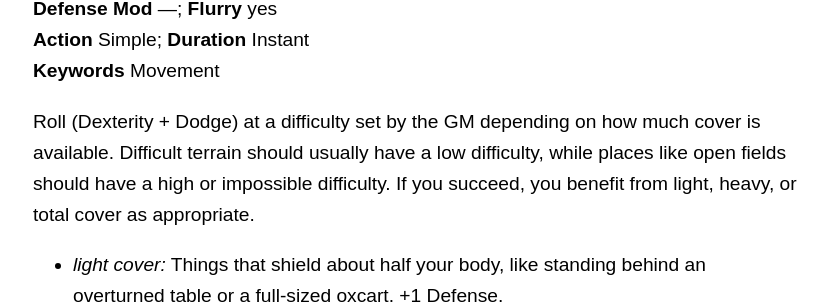
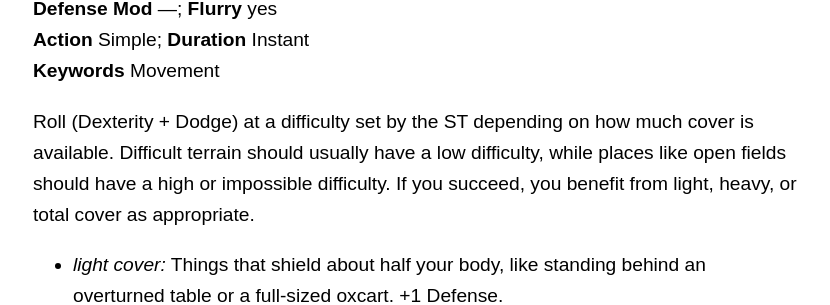
Before and after one commit to lost-egg/lost-egg.github.io, a Jekyll site: the page built from combat.md, in a window 1280 px wide and 900 px high, scrolled down 10565 px. Shown: the part 149-454 px from the top of the window, without its empty margins (223-1053 px from the left). Built offline with Jekyll 4.4.1, drawn with Linux system fonts in a browser that asks for light colours; some of the changed text lies outside the part shown.

Commit message:
Replace GM with ST

```diff
--- a/combat.md
+++ b/combat.md
@@ -39,7 +39,7 @@ If you end three consecutive turns in Crash, your Initiative resets to your base
 
 If you Crash another character (by any means), you gain a +5i **Break** bonus. You can't get the Break bonus by Crashing a character on the round that character recovered from Crash or on the round after that.
 
-If you Crash yourself, whichever character is most responsible for causing that self-Crash (at the GM's discretion) gets the Break bonus.
+If you Crash yourself, whichever character is most responsible for causing that self-Crash (at the ST's discretion) gets the Break bonus.
 
 If a character Crashes you, and while you're in that Crash you Crash them, you **Shift**. Your Initiative resets to your base Initiative if it's lower than that, and you roll Join Battle as if you were joining combat and add the result to your Initiative. Then your turn starts over, and you can use a full set of actions again during the same turn. During the rest of that turn, if you attack, you can only attack the character you put in Crash in order to achieve Shift.
 
@@ -193,7 +193,7 @@ You cover ground 1.
 **Defense Mod** -1; **Flurry** yes
 **Action** Simple; **Duration** Instant
 
-You ready or unready a weapon, or both. You can treat a set of small, identical weapons (such as throwing knives) like one weapon for the purpose of readying. How many weapons you can have ready is up to your GM,[^new-readied-weapons] but as a guideline you can usually have up to two large weapons ready (such as a sword in each hand) and any number of small weapons ready (such as a set of throwing knives strapped to your hip). Any weapon ready in your off-hand gets a -1 penalty to attacks.[^off-hand-penalty]
+You ready or unready a weapon, or both. You can treat a set of small, identical weapons (such as throwing knives) like one weapon for the purpose of readying. How many weapons you can have ready is up to your ST,[^new-readied-weapons] but as a guideline you can usually have up to two large weapons ready (such as a sword in each hand) and any number of small weapons ready (such as a set of throwing knives strapped to your hip). Any weapon ready in your off-hand gets a -1 penalty to attacks.[^off-hand-penalty]
 
 [^new-readied-weapons]: The original text doesn't give any guidelines for readying multiple weapons. Common-sense guidelines for multiple weapons have been added here.
 
@@ -201,7 +201,7 @@ You ready or unready a weapon, or both. You can treat a set of small, identical
 
 If you expect combat---or start it yourself---you can start combat with any weapons of your choice ready to attack with. If you're attacked without expecting it, you usually don't start combat with any weapons ready.[^paranoid]
 
-[^paranoid]: If you're the sort of person who's so paranoid that you keep a weapon ready at all times, you should make sure the GM knows that ahead of time. After all, if you always walk around with a sword or a spear in hand, people might start suspecting that you want to attack them.
+[^paranoid]: If you're the sort of person who's so paranoid that you keep a weapon ready at all times, you should make sure the ST knows that ahead of time. After all, if you always walk around with a sword or a spear in hand, people might start suspecting that you want to attack them.
 
 Your natural weapons, like fists or claws, are always ready.
 
@@ -236,7 +236,7 @@ If you've already used a [Move](#move) action this turn, you can still use Rush
 **Action** Simple; **Duration** Instant
 **Keywords** Movement
 
-Roll (Dexterity + Dodge) at a difficulty set by the GM depending on how much cover is available. Difficult terrain should usually have a low difficulty, while places like open fields should have a high or impossible difficulty. If you succeed, you benefit from light, heavy, or total cover as appropriate.
+Roll (Dexterity + Dodge) at a difficulty set by the ST depending on how much cover is available. Difficult terrain should usually have a low difficulty, while places like open fields should have a high or impossible difficulty. If you succeed, you benefit from light, heavy, or total cover as appropriate.
 
 * *light cover:* Things that shield about half your body, like standing behind an overturned table or a full-sized oxcart. +1 Defense.
 * *heavy cover:* Things that shield most of your body, like firing arrows from a small window in a stone wall or standing behind the bulk of an elephant. +2 Defense.
@@ -268,7 +268,7 @@ You can do anything not listed that would make sense as a Simple action. This in
 
 **Gambits** are a special kind of decisive attack. They use the same combat resolution as decisive attacks except for the differences noted for gambits (see [Resolving Attacks](#resolving-attacks)), and instead of dealing damage have special effects, like disarming or grappling an opponent. These are particularly useful for negating the advantages of powerful or hard-to-hurt opponents, or for ending fights without actually hurting anyone.
 
-Some unique opponents may require the use of special gambits to defeat, like tangling the many heads of a hydra or decapitating otherwise deathless zombies. The GM provides the details of these as needed, but characters might need to research the tactics needed first for things that aren't common knowledge.
+Some unique opponents may require the use of special gambits to defeat, like tangling the many heads of a hydra or decapitating otherwise deathless zombies. The ST provides the details of these as needed, but characters might need to research the tactics needed first for things that aren't common knowledge.
 
 ### Disarm
 
@@ -472,7 +472,7 @@ Mounts usually don't have their own actions or Initiative. For a mount without i
 
 ## Battle Groups
 
-When there are more than two participants in combat who are allies, mechanically fairly similar, and who aren't individually important to the GM's story, they should be tracked as a **battle group**. A battle group works mechanically like a single character, but represents the coordinated action of multiple combatants.
+When there are more than two participants in combat who are allies, mechanically fairly similar, and who aren't individually important to the ST's story, they should be tracked as a **battle group**. A battle group works mechanically like a single character, but represents the coordinated action of multiple combatants.
 
 Battle groups always use withering attacks, and instead of taking Initiative damage or health damage, take all damage to a special **Magnitude Track** that represents the morale and cohesiveness of the group. A battle group's Initiative is only used to keep track of the battle group's place in the turn order, and never increases or decreases.
 
```
